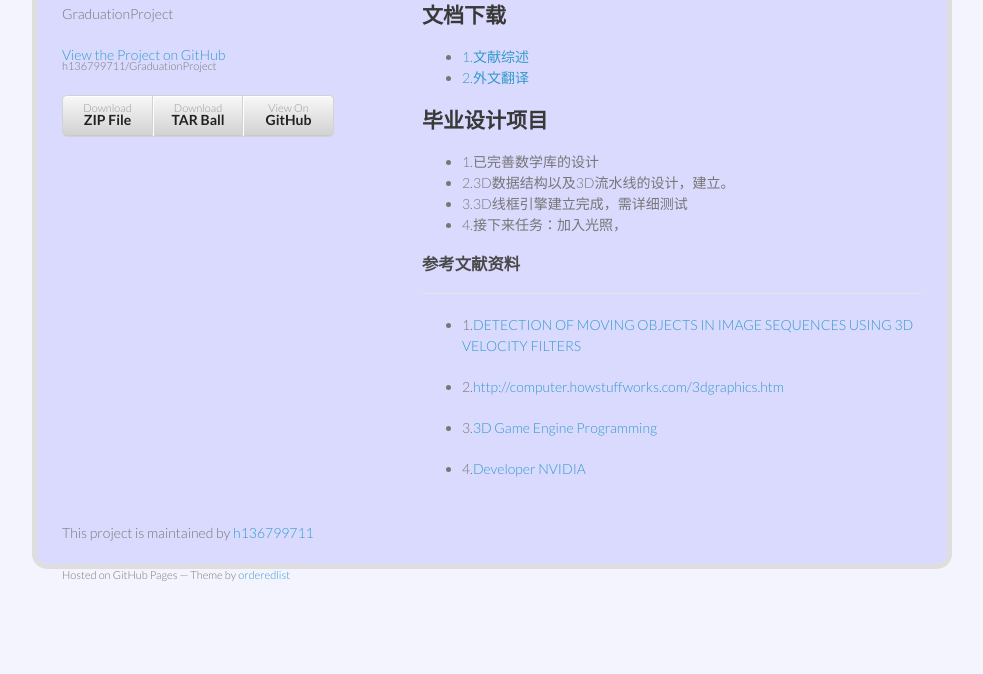
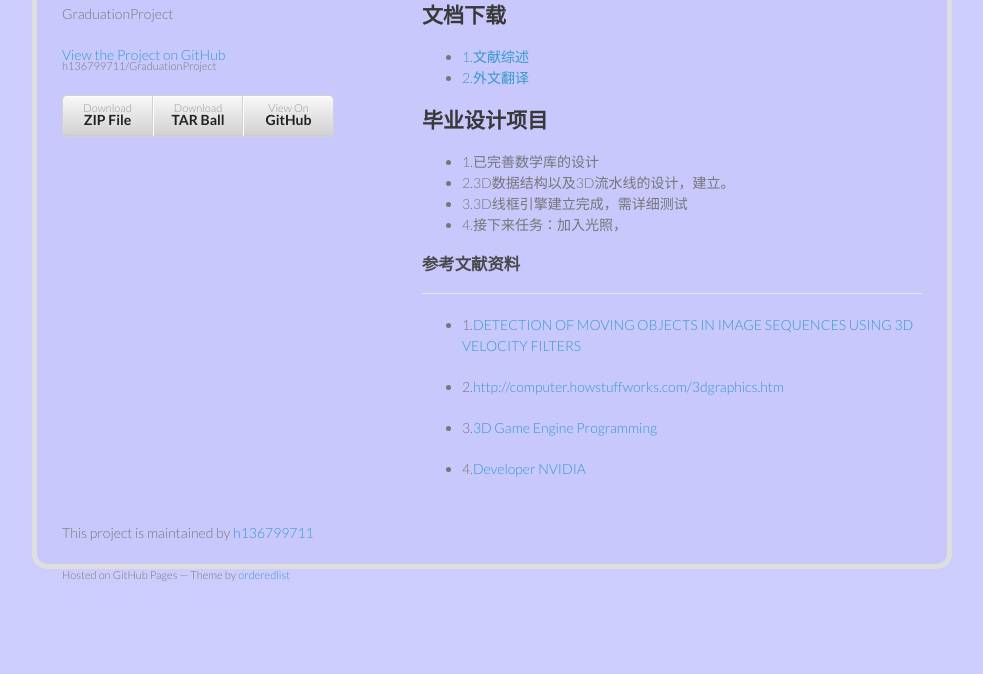
Before and after one commit to h136799711/GraduationProject, a plain HTML site: page index.html in a window 1280 px wide. Shown: the part 126-800 px from the top of the page, without its empty margins (148-1131 px from the left). Drawn offline with Linux system fonts and the light colour scheme.

Commit message:
update background color
Signed-off-by: hbddingding <hebiduhebi@126.com>

```diff
--- a/stylesheets/styles.css
+++ b/stylesheets/styles.css
@@ -5,7 +5,7 @@ body {
   font:14px/1.5 Lato, "Helvetica Neue", Helvetica, Arial, sans-serif;
   color:#777;
   font-weight:300;
-  background:hsla(240, 95%, 80%, 0.1 ) ;
+  background:hsla(240, 95%, 80%, 0.5 ) ;
 
 }
 
@@ -53,7 +53,7 @@ a small {
   border:5px solid #dedede;
   -moz-border-radius:15px;
   -webkit-border-radius:15px;
-  background:hsla(240, 95%, 80%, 0.3 ) ;
+  background:hsla(240, 95%, 80%, 0.1 ) ;
   padding:15px 25px;
 }
 
```
